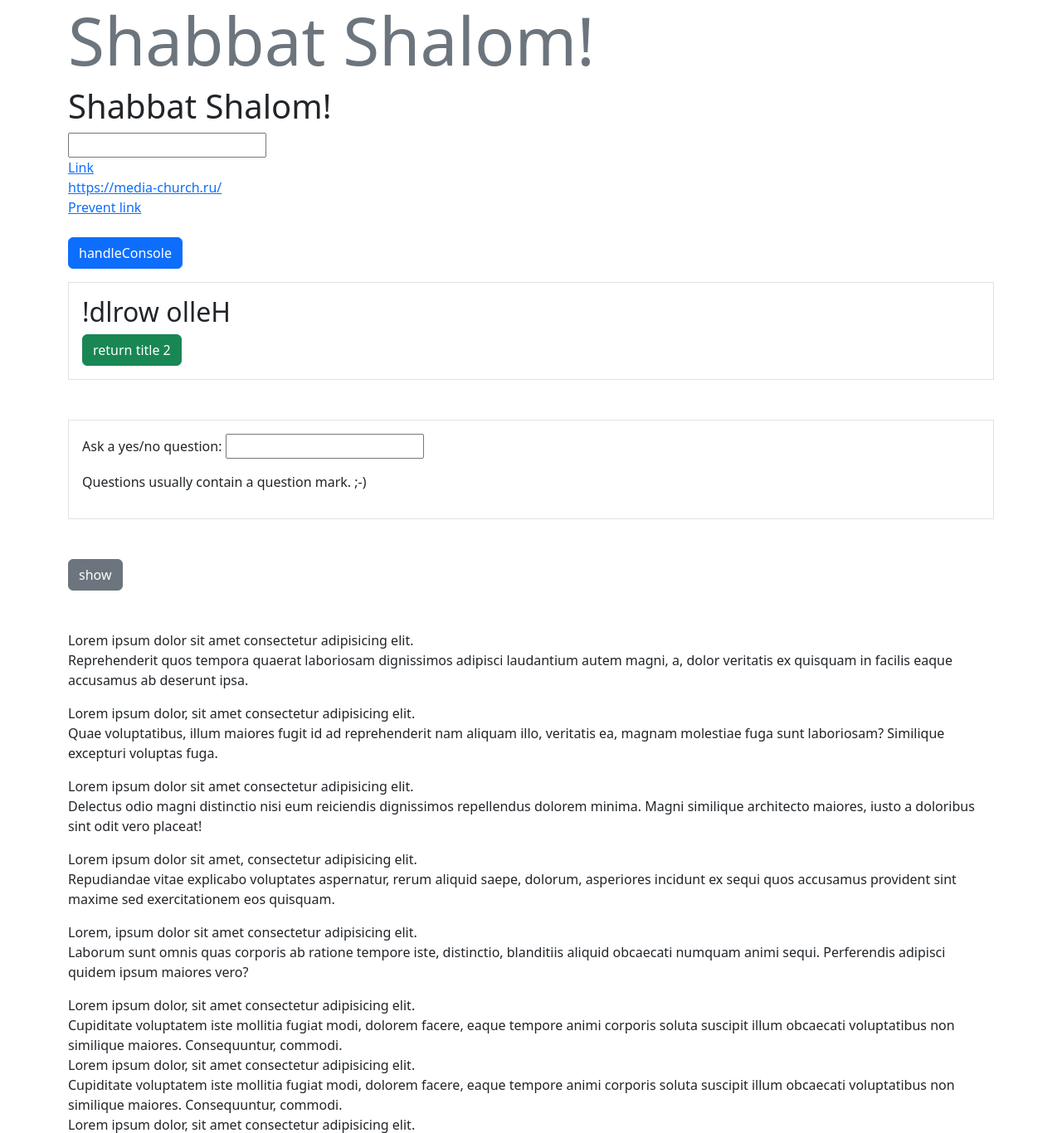
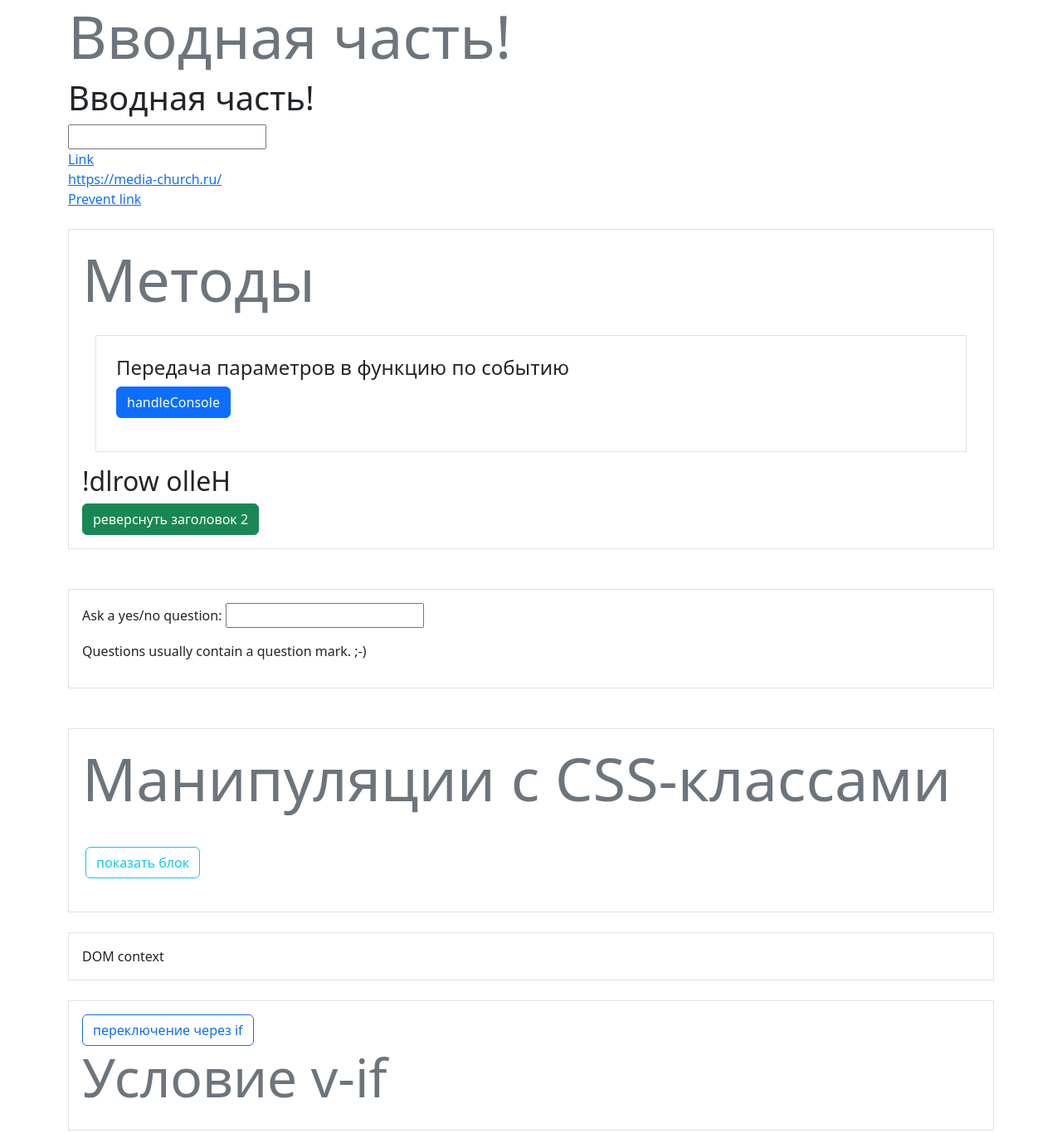
Before and after one commit to sd-design/vue-study, a plain HTML site: page index.html in a window 1280 px wide. Shown: the top 1366 px of the page at 83% size. Drawn offline with nearby package versions, Linux system fonts and the light colour scheme.

Commit message:
Манипуляция CSS-классами

```diff
--- a/index.html
+++ b/index.html
@@ -20,7 +20,7 @@
 
 
 <template id="apple" v-cloak>
-    <h1 class="display-1 text-secondary" v-once>{{title}}</h1>
+    <h1 class="display-2 text-secondary" v-once>{{title}}</h1>
 <h1>{{title}}</h1>
 
 <input type="text"
@@ -32,11 +32,17 @@ v-on:focus="handleChange"
 <a v-bind:href="href" target="_blank">Link</a><br>
 <a :href="link2" target="_blank" :text="link2"></a><br>
 <a :href="link2" target="_blank" @click.prevent="handleConsole('Prevent', $event)">Prevent link</a><br><br>
-<button class="btn btn-primary" @click="handleConsole('hello', $event)">handleConsole</button>
+
+<div class="border mb-5 p-3">
+    <h1 class="display-2 mb-4 text-muted">Методы</h1>
+
+    <div class="border m-3 p-4">
+        <h4>Передача параметров в функцию по событию</h4>
+        <button class="btn btn-primary" @click="handleConsole('hello', $event)">handleConsole</button>
 <div class="p-2 console-text" v-html="consoleString"></div>
-<div class="border mb-5 p-3">
+    </div>
     <h2>{{reversedTitle}}</h2>
-    <button class="btn btn-success" @click="changeTitle2">return title 2</button>
+    <button class="btn btn-success" @click="changeTitle2">реверснуть заголовок 2</button>
 </div>
 <div class="border mb-5 p-3">
     <p>
@@ -45,8 +51,37 @@ v-on:focus="handleChange"
       </p>
       <p>{{ answer }}</p>
 </div>
+<div class="border mb-4 p-3">
+    <h1 class="display-2 mb-4 text-muted">Манипуляции с CSS-классами</h1>
+   <div>
+    <div class="row">
+        <div class="col-3 p-3 mb-2 ">
+            <button class="btn btn-outline-info" @click="isActive=!isActive">показать блок</button>
+        </div>
+        <div class="col-5">
+
+            <div class="p-3 mb-2 bg-danger text-white" :class="{'d-none': isActive}">Active div</div>
+        </div>
+    </div>
+
+   </div>
+
+</div>
+<div class="border mb-4 p-3">
+<div ref="block">
+    DOM context
+</div>
+</div>
+<div class="border mb-4 p-3">
+    <button class="btn btn-outline-primary" @click="isShown=!isShown">переключение через if</button>
+<h3 class="display-3 text-muted" v-if="isShown">Условие v-if</h3>
+<h3 class="display-3 text-muted" v-else="isShown">А это Else</h3>
+
+</div>
 </template>
+
 <div class="container mt-5">
+
     <p>
     Lorem ipsum dolor sit amet consectetur adipisicing elit.<br>
     Reprehenderit quos tempora quaerat laboriosam dignissimos adipisci laudantium autem magni, a, dolor veritatis ex quisquam in facilis eaque accusamus ab deserunt ipsa.</p>
--- a/js/app.js
+++ b/js/app.js
@@ -2,13 +2,15 @@ const app = Vue.createApp({
 template: "#apple",
 data(){
     return {
-        title: "Shabbat Shalom!",
+        title: "Вводная часть!",
         title2: "Hello world!",
         href: "https://sd-design.tk/",
         link2: "https://media-church.ru/",
         consoleString: "",
         question: '',
-        answer: 'Questions usually contain a question mark. ;-)'
+        answer: 'Questions usually contain a question mark. ;-)',
+        isActive: true,
+        isShown: true
     }
 },
 watch: {
@@ -50,6 +52,11 @@ computed:{
         console.log("computed")
         return this.title2.split("").reverse().join("")
     }
+},
+mounted(){
+  const block = this.$refs['block']
+
+  console.log(block.textContent)
 }
 })
 
```
